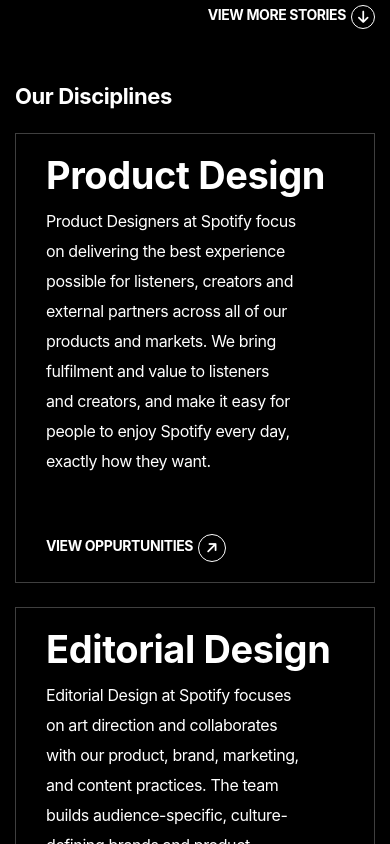
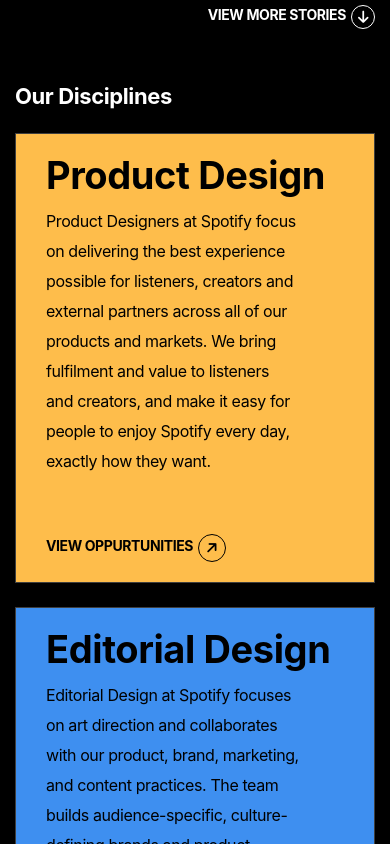
Before and after one commit to LennyMalcolm0/Spotify-Design-Replica, a React (Create React App) app: page /team in a window 390 px wide. Shown: the part 2460-3304 px from the top of the page. Built offline with nearby package versions, Linux system fonts and the light colour scheme.

Commit message:
Finally Fixed Background Color issues in Disciplines Section (Tools Page)

```diff
--- a/src/AppData/Data.tsx
+++ b/src/AppData/Data.tsx
@@ -381,34 +381,39 @@
         info: "Product Designers at Spotify focus on delivering the best experience possible for listeners, creators and external partners across all of our products and markets. We bring fulfilment and value to listeners and creators, and make it easy for people to enjoy Spotify every day, exactly how they want.",
         bgShapeSrc: "background-shapes/(Tools) Product Design bg-shape.svg",
         randomShapeSrc: "background-shapes/(Tools) Product Design random-shape.svg",
-        bgColor: "[#FEBD4B]",
+        bgColorHover: "hover:bg-[#FEBD4B]",
+        bgColor1024: "md:bg-[#FEBD4B]",
     },
     {
         heading: "Editorial Design",
         info: "Editorial Design at Spotify focuses on art direction and collaborates with our product, brand, marketing, and content practices. The team builds audience-specific, culture-defining brands and product experiences for Spotify listeners worldwide.",
         bgShapeSrc: "background-shapes/(Tools) Editorial Design bg-shape.svg",
         randomShapeSrc: "background-shapes/(Tools) Editorial Design random-shape.svg",
-        bgColor: "[#3E8FF0]",
+        bgColorHover: "hover:bg-[#3E8FF0]",
+        bgColor1024: "md:bg-[#3E8FF0]",
     },
     {
         heading: "Internal Tools Design",
         info: "Our Internal Tools experts create the technology that enables Spotify to learn quickly and scale easily. We build the frameworks, capabilities, and platforms needed to welcome the world's listeners, supporting rapid growth in our users and business.",
         bgShapeSrc: "background-shapes/(Tools) Internal Tools bg-shape.svg",
         randomShapeSrc: "background-shapes/(Tools) Internal Tools random-shape.svg",
-        bgColor: "[#FEE819]",
+        bgColorHover: "hover:bg-[#FEE819]",
+        bgColor1024: "md:bg-[#FEE819]",
     },
     {
         heading: "Design Ops",
         info: "Design Ops supports our practice and community by turning down design pain and dialing up design joy. We infuse best-in-class program management with design thinking to improve the pillars of our practice: tools and systems; learning and inspiration; and culture and community.",
         bgShapeSrc: "background-shapes/(Tools) Design Ops bg-shape.svg",
         randomShapeSrc: "background-shapes/(Tools) Design Ops random-shape.svg",
-        bgColor: "[#FED1D5]",
+        bgColorHover: "hover:bg-[#FED1D5]",
+        bgColor1024: "md:bg-[#FED1D5]",
     },
     {
         heading: "UX Writing",
         info: "At Spotify, UX Writing is part of Design. We specialize in intuitive, user-centered content strategy and microcopy, but our work doesn't end there. We partner with design, tech, and product to create cohesive experiences with a consistent voice, ensuring we always sound like Spotify.",
         bgShapeSrc: "background-shapes/(Tools) UX Writing bg-shape.svg",
         randomShapeSrc: "background-shapes/(Tools) UX Writing random-shape.svg",
-        bgColor: "[#86EFAC]",
+        bgColorHover: "hover:bg-[#86EFAC]",
+        bgColor1024: "md:bg-[#86EFAC]",
     },
 ]
--- a/src/Team/Disciplines.tsx
+++ b/src/Team/Disciplines.tsx
@@ -4,22 +4,23 @@
     info: string,
     bgShapeSrc: string,
     randomShapeSrc: string,
-    bgColor: string,
+    bgColorHover: string,
+    bgColor1024: string,
 }
-const Disciplines = ({heading, info, bgShapeSrc, randomShapeSrc, bgColor}: Props) => {
+const Disciplines = ({heading, info, bgShapeSrc, randomShapeSrc, bgColorHover, bgColor1024}: Props) => {
     // useEffect(() => {
     //     const discipline = document.querySelector(".Discipline") as HTMLElement,
     //     max1024 = window.matchMedia("(max-width: 1024px)");
 
     //     discipline.addEventListener("mouseover", () => {
-    //         discipline.classList.add(`bg-${bgColor}`);
+    //         discipline.classList.add(`${bgColor}`);
     //     });
     //     discipline.addEventListener("mouseover", () => {
-    //         discipline.classList.remove(`bg-${bgColor}`);
+    //         discipline.classList.remove(`${bgColor}`);
     //     });
     //     function background() {
     //         if (max1024.matches) {
-    //             discipline.classList.add(`bg-${bgColor}`);
+    //             discipline.classList.add(`${bgColor}`);
     //         }
     //     };
     //     background();
@@ -29,8 +30,8 @@
 
     return (
         <div className="Discipline ">
-            <div className={`h-[600px] w-full group relative border border-[#3f3f3f] px-[50px] py-[40px] bg-black hover:bg-${bgColor} text-white hover:text-black
-            overflow-hidden cursor-pointer md:bg-${bgColor} md:h-[550px] sm:h-[450px] md:px-[30px] md:py-[20px] `}>
+            <div className={`h-[600px] w-full group relative border border-[#3f3f3f] px-[50px] py-[40px] ${bgColorHover} text-white hover:text-black
+            overflow-hidden cursor-pointer ${bgColor1024} md:text-black md:h-[550px] sm:h-[450px] md:px-[30px] md:py-[20px] `}>
                 <div className="h-full relative flex flex-col justify-between z-[999]">
                     <div>
                         <div className="text-[52px] leading-[55px] md:text-[38px] md:leading-[42px] ">{heading}</div>
@@ -39,8 +40,8 @@
                     <div className="flex items-center group text-[14px] cursor-pointer">
                         <div className="mb-[5px] uppercase group-hover:underline">VIEW OPPURTUNITIES<i className="fa-sharp fa-regular fa-arrow-up-right"></i></div>
                         <div className="w-7 h-7 ml-[5px] rounded-full border-[1px] border-white border-solid
-                            group-hover:bg-black group-hover:border-black flex items-center justify-center">
-                            <i className="fa-solid fa-arrow-right text-[14px] text-white -rotate-45 "></i>
+                            group-hover:bg-black group-hover:border-black flex items-center justify-center md:border-black">
+                            <i className="fa-solid fa-arrow-right text-[14px] text-white -rotate-45 md:text-black group-hover:text-white "></i>
                         </div>
                     </div>
                 </div>
--- a/src/Team/Team.tsx
+++ b/src/Team/Team.tsx
@@ -65,7 +65,11 @@
                 <div className="relative grid grid-cols-2 sm:grid-cols-1 gap-6 mt-[20px]">
                     {disciplines.map((data, index) => (
                         <div key={index}>
-                            <Disciplines heading={data.heading} info={data.info} bgShapeSrc={data.bgShapeSrc} randomShapeSrc={data.randomShapeSrc} bgColor={data.bgColor} />
+                            <Disciplines
+                                heading={data.heading} info={data.info} bgShapeSrc={data.bgShapeSrc}
+                                randomShapeSrc={data.randomShapeSrc} bgColorHover={data.bgColorHover}
+                                bgColor1024={data.bgColor1024}
+                            />
                         </div>
                     ))}
                 </div>
```
